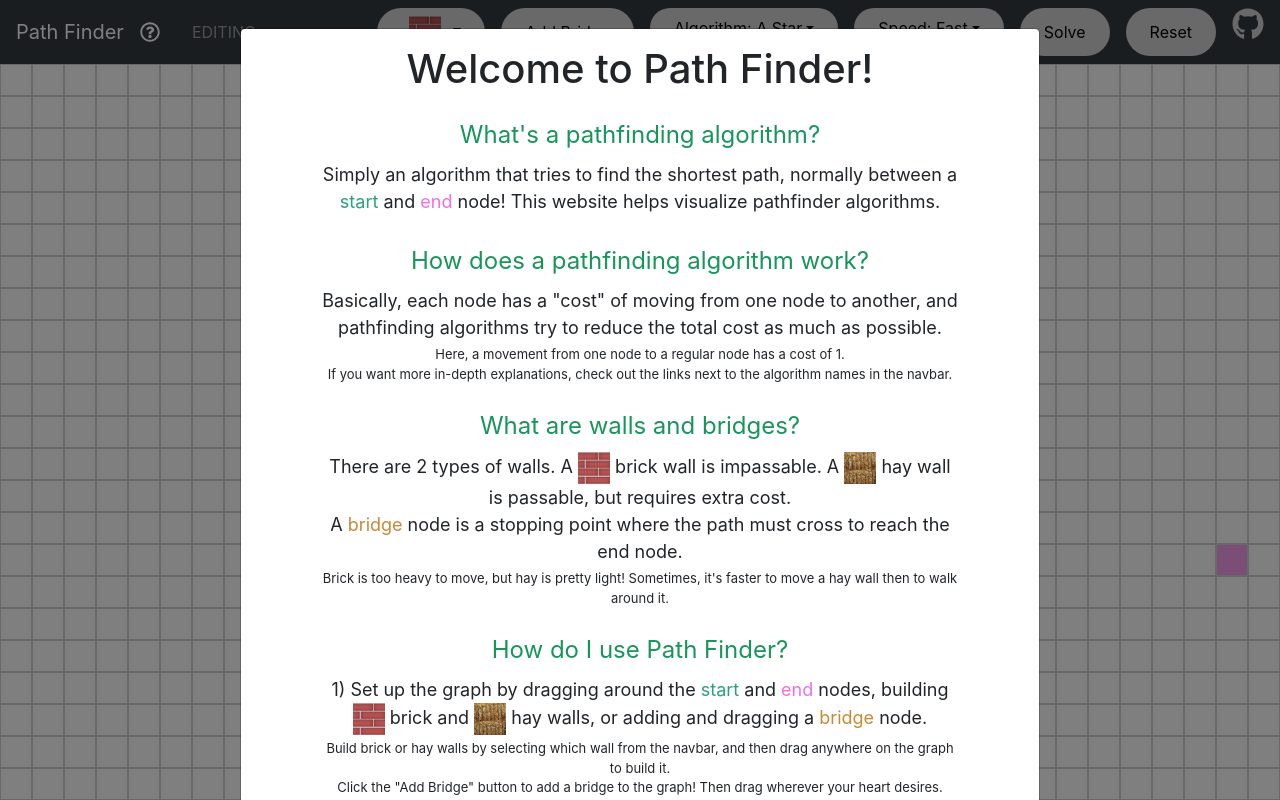
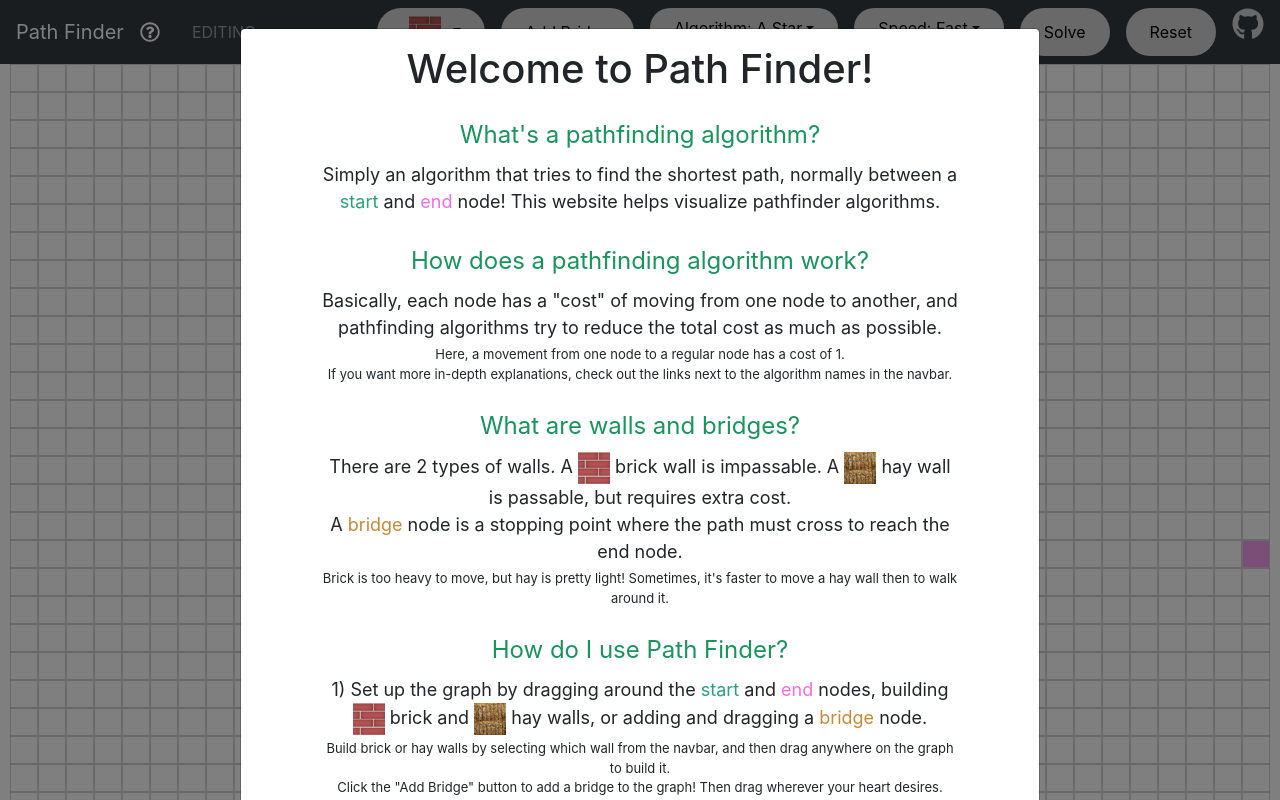
Before and after one commit to bamit5/path-finder, a React (Create React App) app: page / in a window 1280 px wide. Shown: the top 800 px of the page. Built offline with nearby package versions, Linux system fonts and the light colour scheme.

Commit message:
most up to date

```diff
--- a/src/App.tsx
+++ b/src/App.tsx
@@ -8,7 +8,7 @@ import Navbar from './components/Navbar/Navbar';
 import { pxToVh } from './constants/constants';
 import Introduction from './components/Introduction/Introduction';
 
-const nodeSize = 4; // TODO should go in constants. can you somehow connect this with the css file?
+const nodeSize = 3.5; // TODO should go in constants. can you somehow connect this with the css file?
 const navBarHeight = 56; // TODO should go in constants. can you somehow connect this with the css file?
 
 const App = () => {
--- a/src/components/Graph/Graph.scss
+++ b/src/components/Graph/Graph.scss
@@ -1,4 +1,4 @@
-$node-size: 4vh;
+$node-size: 3.5vh;
 $node-hover-emphasis: 0.15vh;
 $node-color: lightgrey;
 $color-emphasis: 20%;
```
